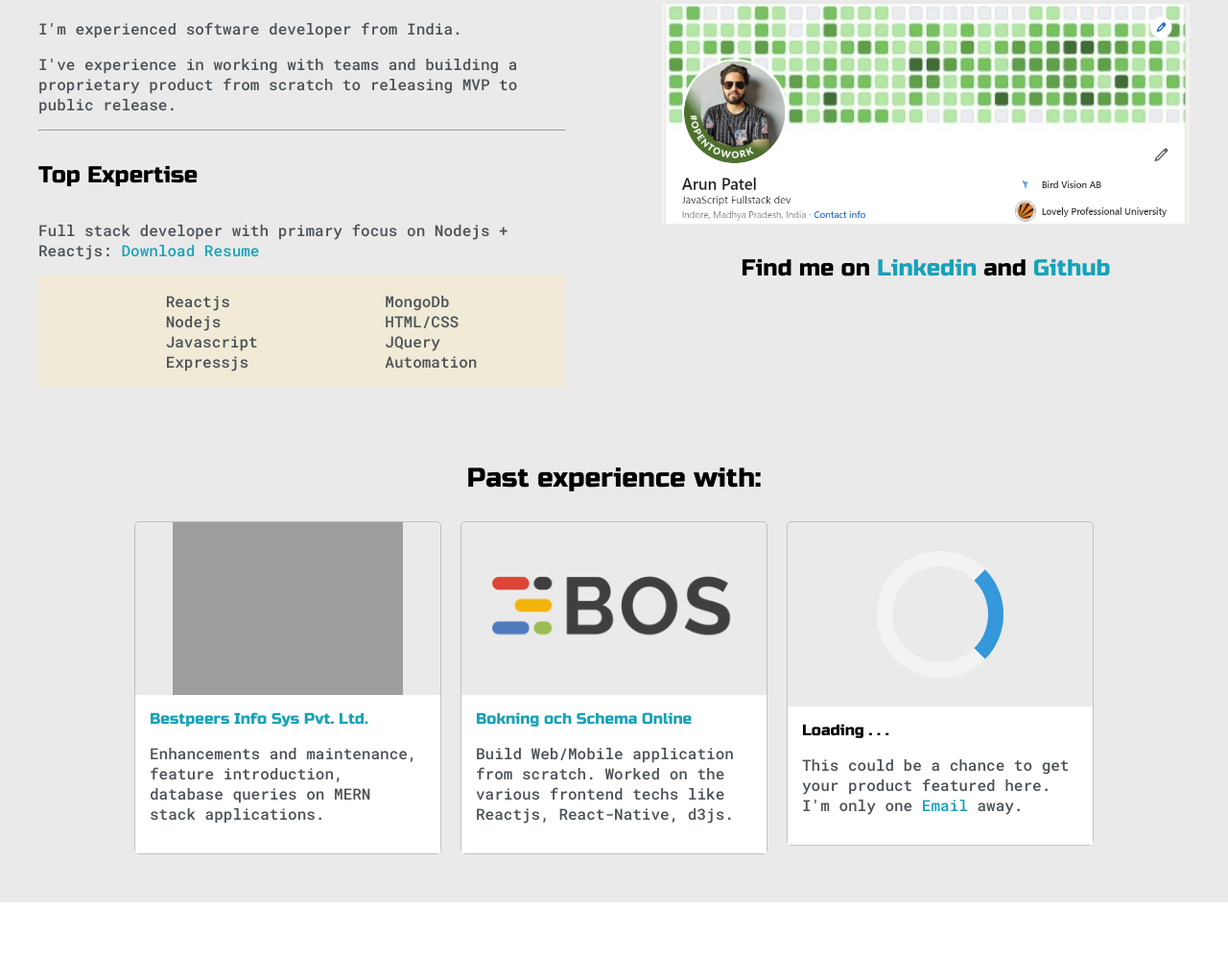
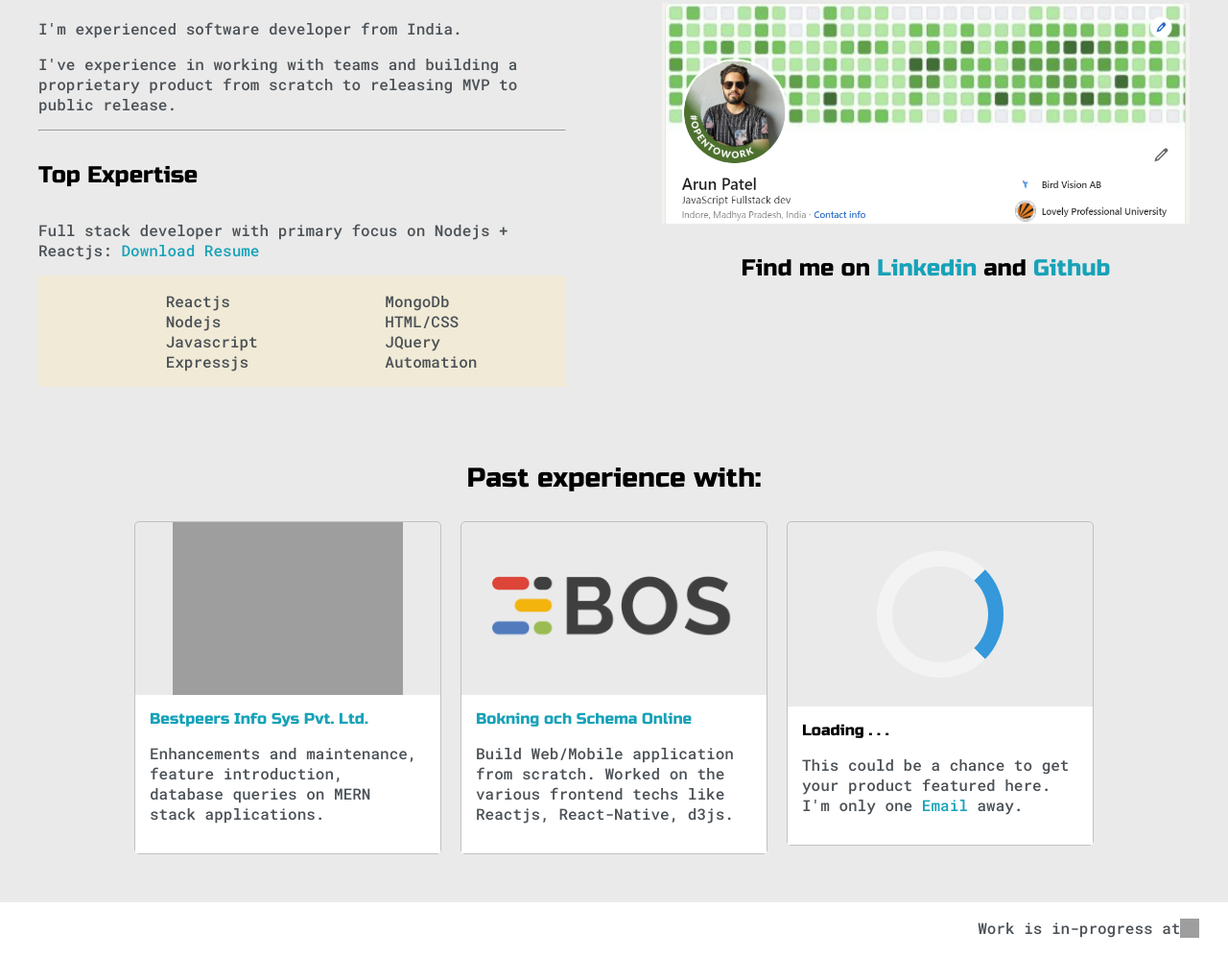
Before and after one commit to patelarun/portfolio, a website: page src/index.html in a window 1280 px wide. Shown: the part 801-1798 px from the top of the page at 96% size. Before the commit the page ends 1741 px from the top, so only its background shows below. Drawn offline with Linux system fonts and the light colour scheme; some packages are replaced by stand-ins of ours; grey boxes are pictures that could not be loaded.

Commit message:
Add footer

```diff
--- a/src/index.html
+++ b/src/index.html
@@ -160,10 +160,19 @@
       </div>
     </section>
 
+    <section>
+      <div class="main-container">
+
+        <div class="footer">
+          <p>Work is in-progress at
+            <a href="https://github.com/patelarun/portfolio">
+              <img id="github-img" src="https://github.githubassets.com/images/modules/logos_page/GitHub-Mark.png">
+            </a>
+          </p>
+        </div>
+      </div>
+    </section>
+
     <script type="text/javascript" src="script.js"></script>
-
-    <script src="/__/firebase/8.6.5/firebase-app.js"></script>
-    <script src="/__/firebase/8.6.5/firebase-analytics.js"></script>
-    <script src="/__/firebase/init.js"></script>
   </body>
 </html>
--- a/src/styles.css
+++ b/src/styles.css
@@ -322,6 +322,21 @@
   100% { transform: rotate(360deg); }
 }
 
+.footer {
+  text-align: right;
+  margin: 0;
+}
+
+.footer a {
+  vertical-align: middle;
+  margin: -10px;
+}
+
+#github-img {
+  width: 20px;
+  height: 20px;
+}
+
 @media screen and (max-width: 1200px) {
   .main-container {
     width: 95%;
```
